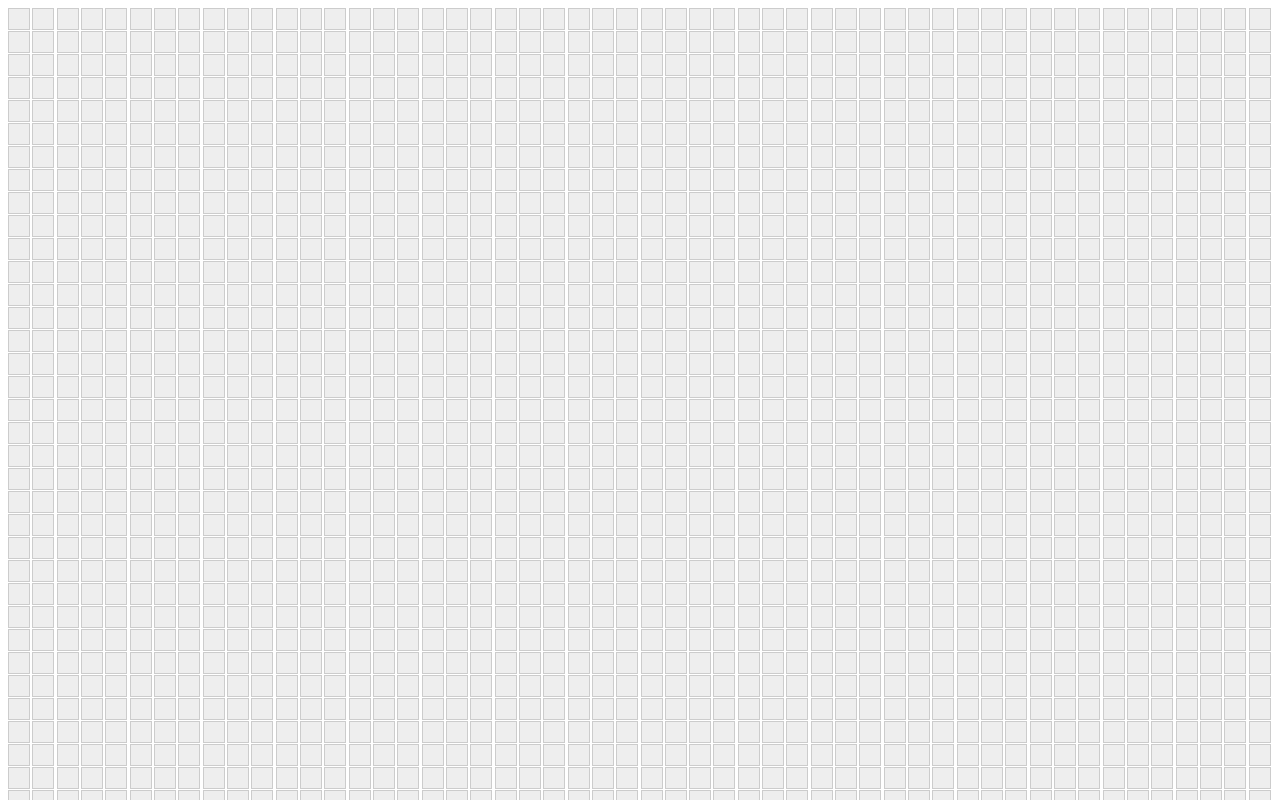
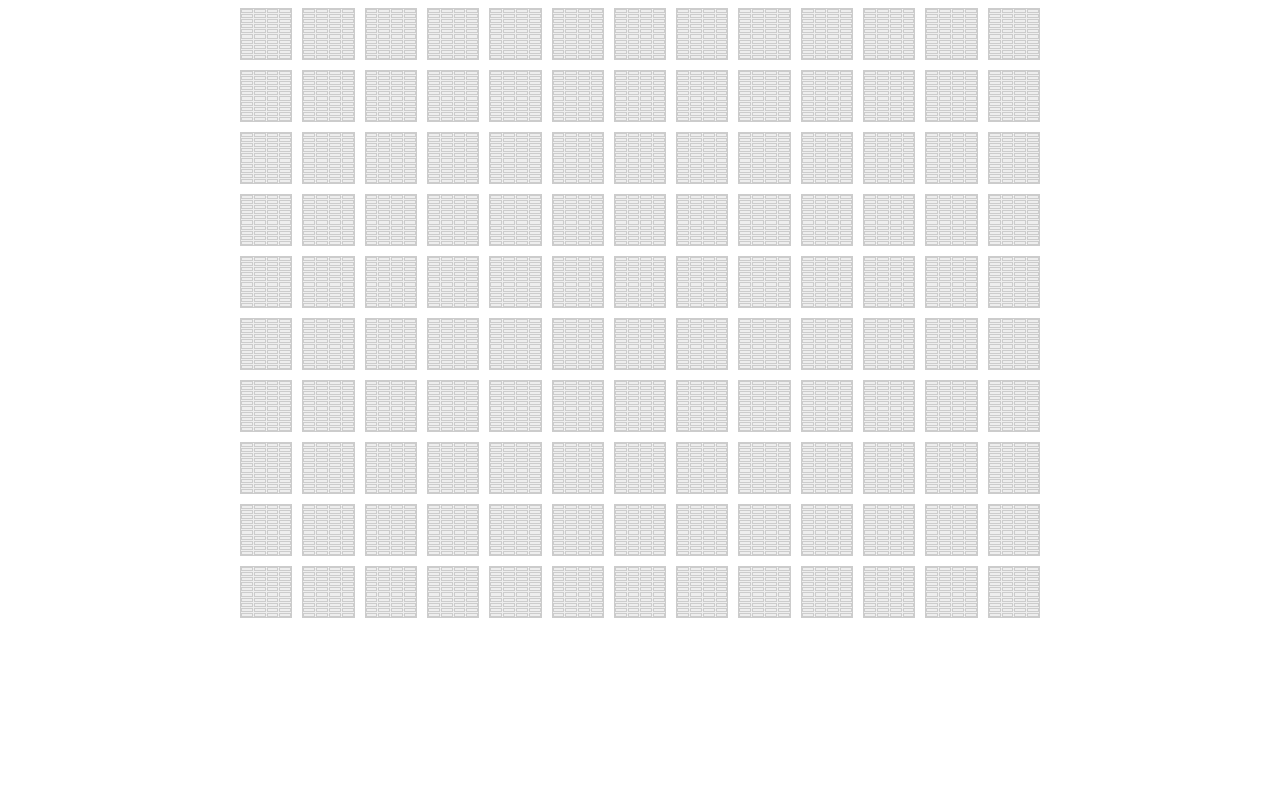
Before and after one commit to Jaarcoo/IM5-Beispiel, a plain HTML site: page index.html in a window 1280 px wide. Shown: the top 800 px of the page. Drawn offline with Linux system fonts and the light colour scheme.

Commit message:
Mittwoch Feierabend Update

```diff
--- a/css/style.css
+++ b/css/style.css
@@ -1,12 +1,26 @@
 .calendar {
     display: grid;
-    grid-template-columns: repeat(52, 1fr);
-    grid-gap: 1px;
+    grid-template-columns: repeat(13, 1fr);
+    grid-gap: 10px;
+    max-width: 800px;
+    margin: 0 auto;
+    }
+
+.week {
+    width: auto;
+    height: auto;
+    background-color: #eee;
+    border: 1px solid #ccc;
+    cursor: pointer;
 }
 
-.week {
-    width: 20px;
-    height: 20px;
+.block {
+    display: grid;
+    grid-template-columns: repeat(4, 1fr);
+    grid-template-rows: repeat(10, 1fr);
+    grid-gap: 1px;
+    width:80;
+    height: 50px;
     background-color: #eee;
     border: 1px solid #ccc;
     cursor: pointer;
--- a/js/script.js
+++ b/js/script.js
@@ -1,24 +1,33 @@
 const calendar = document.getElementById("calendar");
 
 // Lebenserwartung (zum Beispiel 100 Jahre)
-const lifeExpectancy = 100;
+const verticalBlocks = 10;
+const verticalWeekBlock = 10
 
 // Berechne die Anzahl der Wochen im Lebenskalender
-const totalWeeks = lifeExpectancy * 52;
+const totalBlocks = verticalBlocks * 13;
+const totalWeeks = verticalWeekBlock * 4;
 
 // Erstelle die Wochen im Lebenskalender
-for (let week = 1; week <= totalWeeks; week++) {
-    const weekElement = document.createElement("div");
-    weekElement.className = "week";
+for (let block = 1; block <= totalBlocks; block++) {
+    const block = document.createElement("div");
+    block.className = "block";
+
+    for (let week = 1; week <= totalWeeks; week++) {
+        const weekElement = document.createElement("div");
+        weekElement.className = "week";
+
+        block.appendChild(weekElement);
+    }
 
     // Eventlistener um Wochen hinzuzufügen
-    weekElement.addEventListener("click", function() {
-        if (weekElement.classList.contains("marked")) {
-            weekElement.classList.remove("marked");
-        } else {
-            weekElement.classList.add("marked");
-        }
-    });
+    // weekElement.addEventListener("click", function() {
+    //     if (weekElement.classList.contains("marked")) {
+    //         weekElement.classList.remove("marked");
+    //     } else {
+    //         weekElement.classList.add("marked");
+    //     }
+    calendar.appendChild(block);
 
-    calendar.appendChild(weekElement);
-}
+    }
+    ;
```
